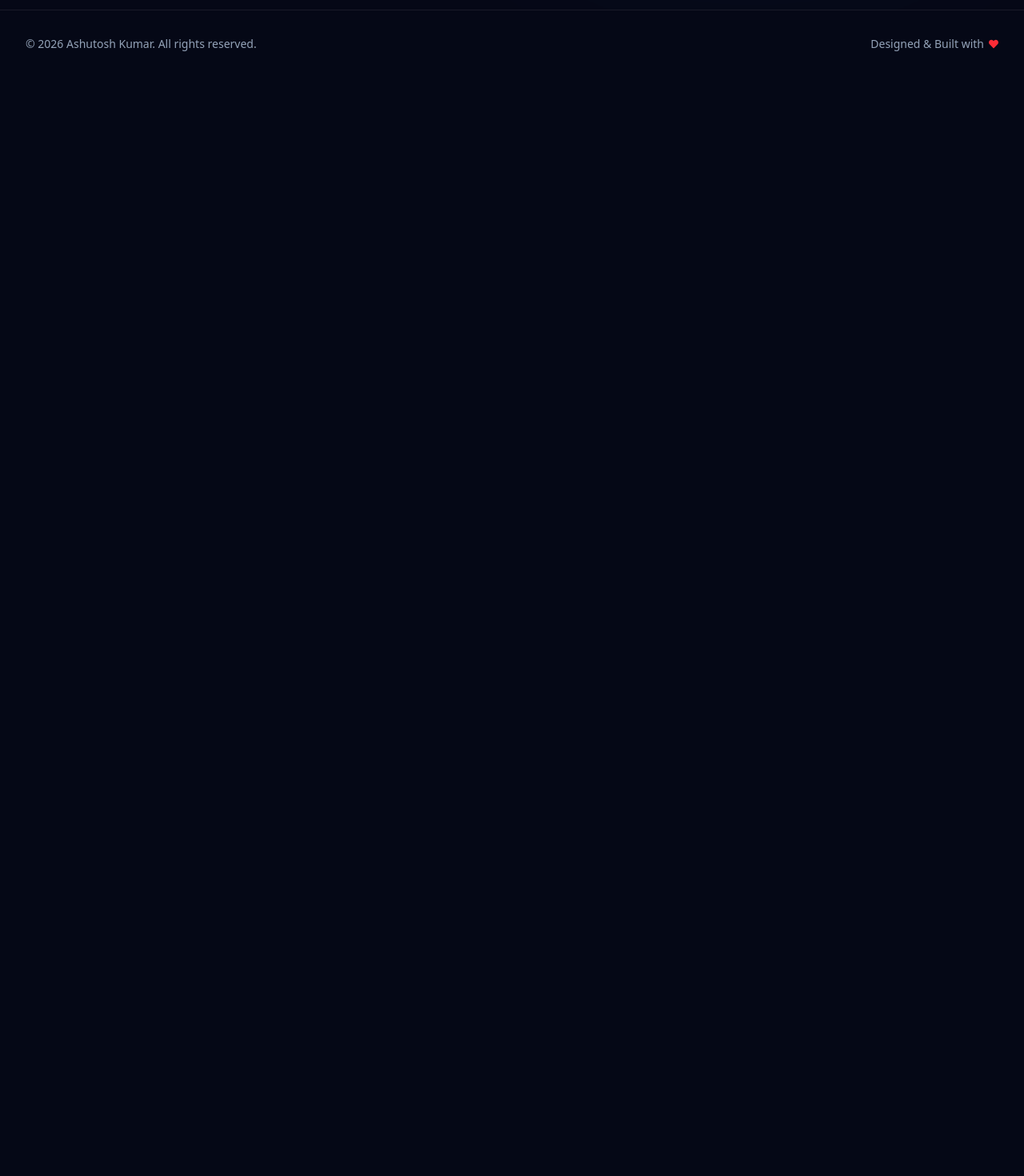
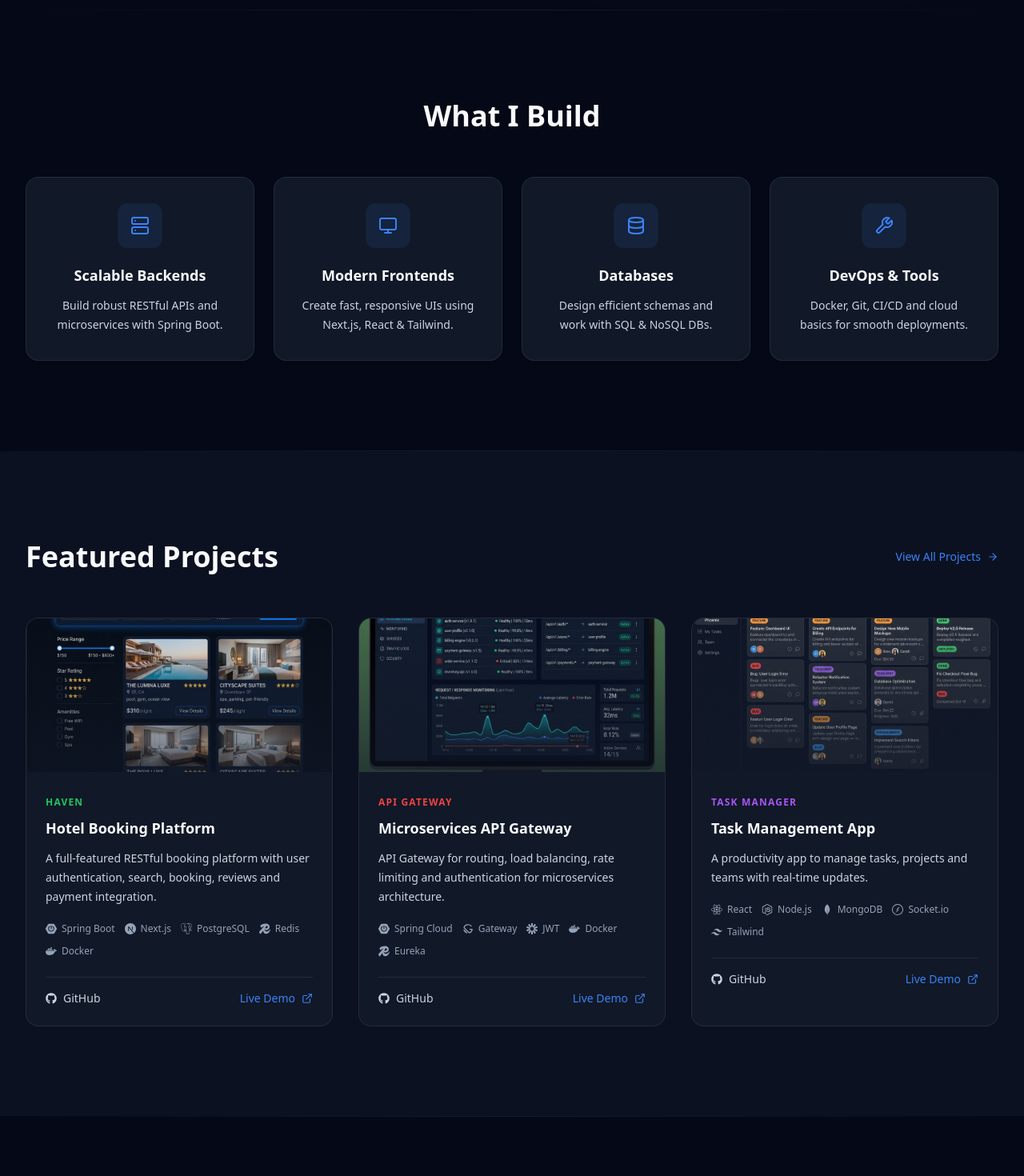
Before and after one commit to Ashutosh-biotech/portfolio, a Next.js app: page / in a window 1280 px wide. Shown: the part 900-2370 px from the top of the page at 80% size. Before the commit the page ends 997 px from the top, so only its background shows below. Built offline with nearby package versions, Linux system fonts and the light colour scheme; no server answers.

Commit message:
Update page.tsx

```diff
--- a/app/page.tsx
+++ b/app/page.tsx
@@ -1,9 +1,26 @@
 import Hero from "@/components/ui/app/hero/Hero";
+import {
+    WhatIBuild,
+    FeaturedProjects,
+    TechStack,
+    AboutMe,
+    ContactSection,
+} from "@/components/sections";
 
 export default function Home() {
-  return (
-    <>
-      <Hero />
-    </>
-  );
+    return (
+        <main>
+            <Hero />
+            <div className="section-divider" />
+            <WhatIBuild />
+            <div className="section-divider" />
+            <FeaturedProjects />
+            <div className="section-divider" />
+            <TechStack />
+            <div className="section-divider" />
+            <AboutMe />
+            <div className="section-divider" />
+            <ContactSection />
+        </main>
+    );
 }
```
